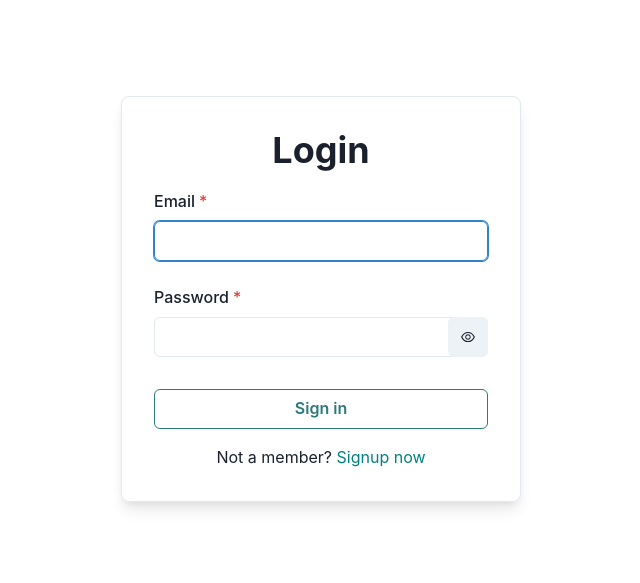
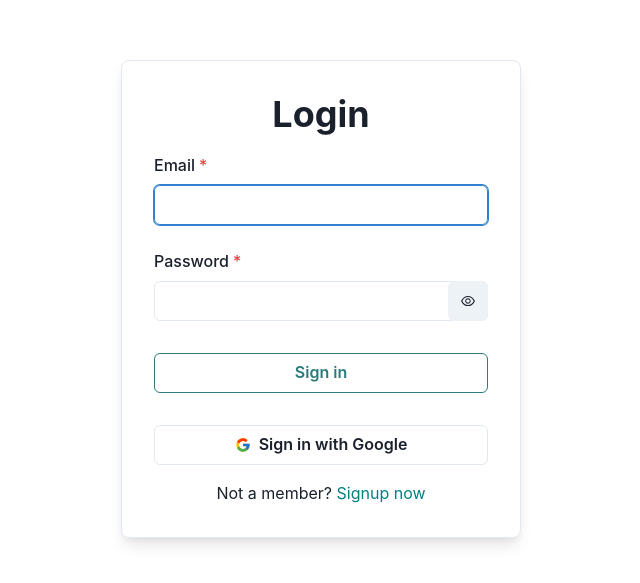
Before and after one commit to truongtrongtin/leave-tracker-client, a React (Create React App) app: page /login in a window 1280 px wide. Shown: the part 101-684 px from the top of the page, without its empty margins (319-959 px from the left). Built offline with nearby package versions, Linux system fonts and the light colour scheme; no server answers.

Commit message:
Add google sign in button

```diff
--- a/src/api/users.ts
+++ b/src/api/users.ts
@@ -23,6 +23,8 @@ export async function getAllUsersBirthdayApi(): Promise<any> {
   return await api.get('users/dateOfBirth').json();
 }
 
-export async function editCurrentUser(body: any): Promise<any> {
-  return await api.post('users/dateOfBirth').json();
+export async function editCurrentUserApi(body: any): Promise<any> {
+  return await api
+    .post('users/edit/me', { body: new URLSearchParams(body) })
+    .json();
 }
--- a/src/components/Header.tsx
+++ b/src/components/Header.tsx
@@ -12,8 +12,9 @@ import {
   useToast,
 } from '@chakra-ui/react';
 import { logoutApi } from 'api/auth';
-import { editCurrentUser, User } from 'api/users';
+import { editCurrentUserApi, User } from 'api/users';
 import logo from 'assets/icons/react.svg';
+import { useState } from 'react';
 import { FiSettings } from 'react-icons/fi';
 import { useMutation, useQueryClient } from 'react-query';
 import { DateOfBirth } from 'types/dateOfBirth';
@@ -29,28 +30,28 @@ export default function Header() {
     onOpen: onOpenUserSetting,
     onClose: onCloseUserSetting,
   } = useDisclosure();
+  const [isLoading, setIsloading] = useState(false);
   const currentUser: User | undefined = queryClient.getQueryData('currentUser');
 
   const logout = async () => {
     try {
+      setIsloading(true);
       await logoutApi();
+      setIsloading(false);
       queryClient.removeQueries('currentUser');
       setLocation('/login');
     } catch (error) {
+      setIsloading(false);
       console.log(error);
     }
   };
 
   const updateCurrentUserMutation = useMutation(
     (newUserSettings: NewUserSettings) => {
-      const {
-        firstName,
-        lastName,
-        password,
-        newPassword,
-        dateOfBirth,
-      } = newUserSettings;
-      return editCurrentUser({
+      const { firstName, lastName, password, newPassword, dateOfBirth } =
+        newUserSettings;
+      console.log('newUserSettings', newUserSettings);
+      return editCurrentUserApi({
         firstName,
         lastName,
         ...(password && { currentPassword: password }),
@@ -113,7 +114,9 @@ export default function Header() {
         aria-label="Toggle sidebar"
         icon={<FiSettings />}
       />
-      <Button onClick={logout}>Log out</Button>
+      <Button onClick={logout} isLoading={isLoading}>
+        Log out
+      </Button>
       {currentUser && (
         <Modal isOpen={isOpenUserSetting} onClose={onCloseUserSetting}>
           <UserSetting
--- a/src/pages/Login/Login.tsx
+++ b/src/pages/Login/Login.tsx
@@ -22,6 +22,7 @@ import { useForm } from 'react-hook-form';
 import { useQueryClient } from 'react-query';
 import { useLocation } from 'wouter';
 import * as yup from 'yup';
+import { FcGoogle } from 'react-icons/fc';
 
 type LoginInputs = {
   email: string;
@@ -55,7 +56,7 @@ export default function Login() {
       setError('');
       setLocation('/');
     } catch (error) {
-      setError(error.message);
+      if (error instanceof Error) setError(error.message);
       setIsLoading(false);
     }
   };
@@ -97,6 +98,17 @@ export default function Login() {
                 'Sign in'
               )}
             </Button>
+            <Button
+              as="a"
+              leftIcon={<FcGoogle />}
+              width="full"
+              variant="outline"
+              type="submit"
+              mt={8}
+              href={`${process.env.REACT_APP_API_URL}/auth/google`}
+            >
+              Sign in with Google
+            </Button>
           </form>
         </Box>
         <Box textAlign="center">
--- a/src/pages/Signup/Signup.tsx
+++ b/src/pages/Signup/Signup.tsx
@@ -62,7 +62,7 @@ export default function Signup() {
       setError('');
       setLocation('/login');
     } catch (error) {
-      setError(error.message);
+      if (error instanceof Error) setError(error.message);
       setIsLoading(false);
     }
   };
```
Also changed, not shown: package.json (+10 -10 lines), 1 other file (tests, documents, lock files or other folders).
